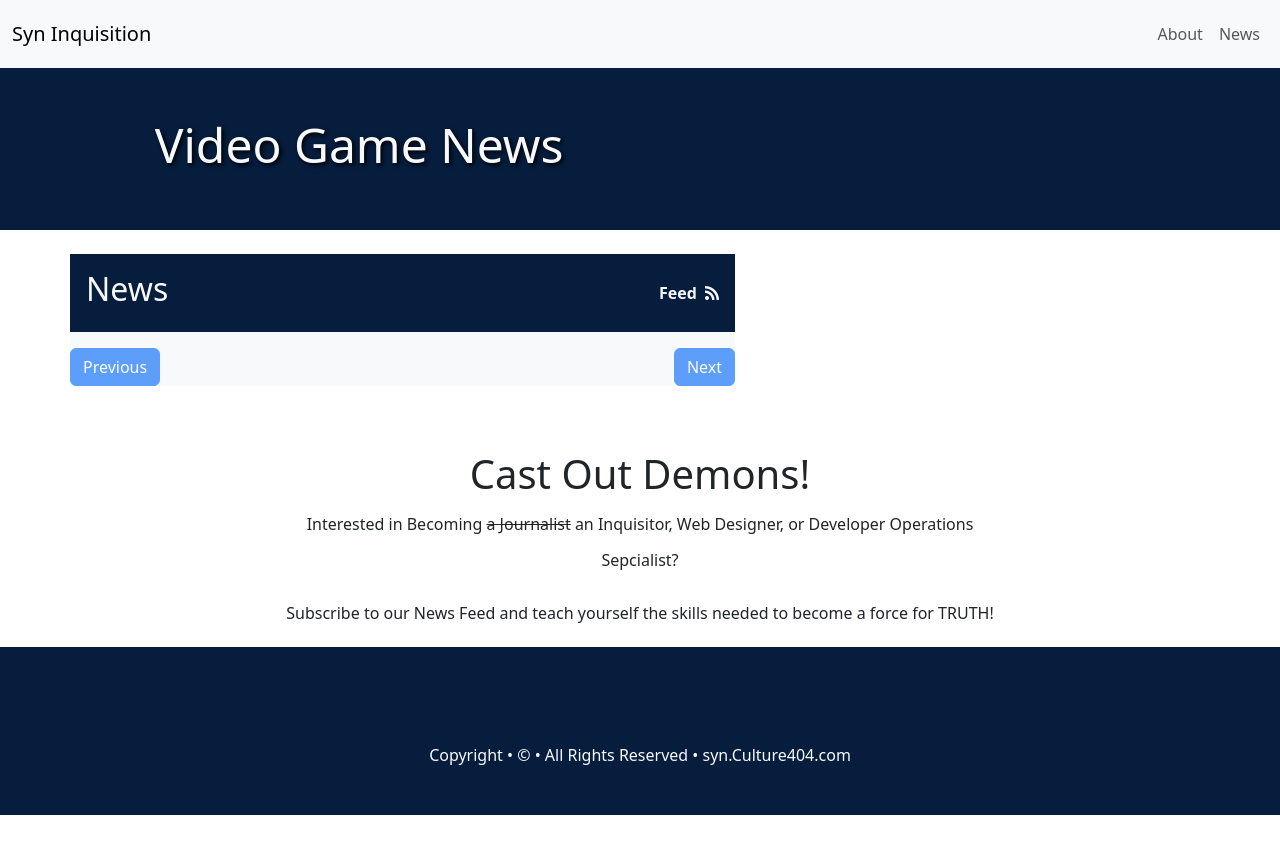
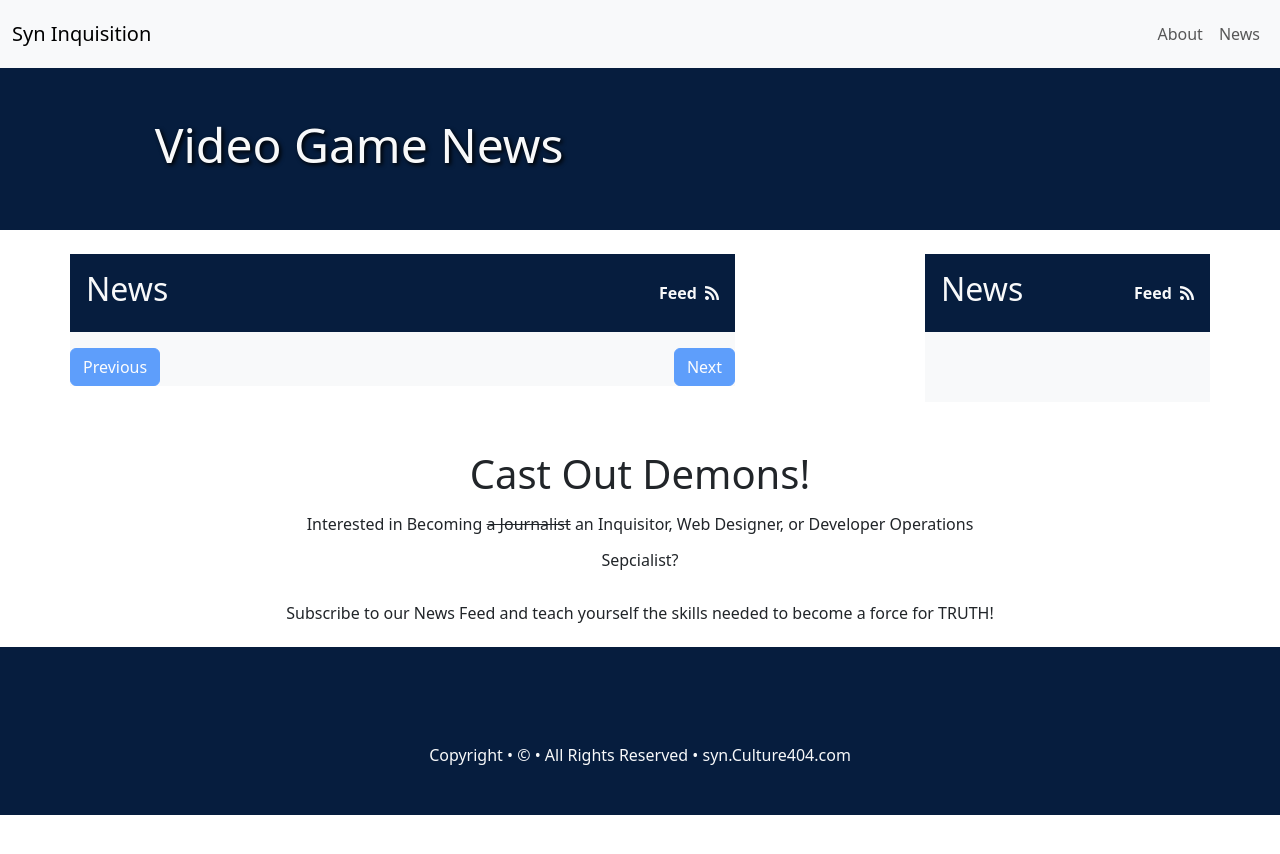
Before and after one commit to Culture-404/Syn_Inquisition, a Jekyll site: the page built from news/index.html, in a window 1280 px wide. Shown: the top 854 px of the page. Built offline with Jekyll 4.4.1, drawn with Linux system fonts in a browser that asks for light colours; the list of posts is cut into pages by our own code.

Commit message:
add sidebar to news feed page

```diff
--- a/_layouts/post.html
+++ b/_layouts/post.html
@@ -30,7 +30,7 @@ layout: default
             <div class="container-fluid bg-dark text-light fs-6 fw-bolder p-3 mb-3 ">
                 <div class="row justify-content-between">
                     <div class="col">
-                        <h2>Sidebar</h2>
+                        <h2>News</h2>
 
                     </div>
                     <div class="col d-flex flex-column justify-content-center">
--- a/news/index.html
+++ b/news/index.html
@@ -77,6 +77,19 @@ title: "Video Game News"
                 {% endif %}
               </div>
         </div>
+        <div class="bg-light text-dark col-lg-3 col-md-4 col-12 my-0 d-flex flex-column p-0 ">
+            <div class="container-fluid bg-dark text-light fs-6 fw-bolder p-3 mb-3 ">
+                <div class="row justify-content-between">
+                    <div class="col">
+                        <h2>News</h2>
+
+                    </div>
+                    <div class="col d-flex flex-column justify-content-center">
+                        <a href="/feed.xml" target="_blank" class="link-light link-offset-2 link-underline-opacity-0 link-underline-opacity-75-hover align-self-end" aria-label="Subscribe to RSS">Feed <i class="fas fa-rss ms-1"></i></a>
+                    </div>
+                </div>
+            </div>
+        </div>
     </div>
 </div>
 
```
